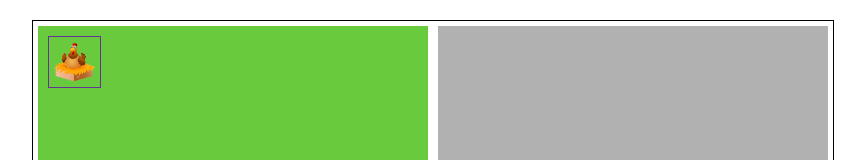
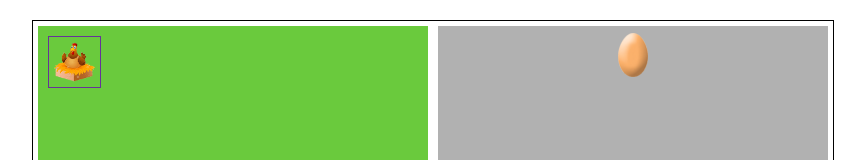
Before and after one commit to bartomsilva/labenuExerciciosJS, a plain HTML site: page testes/galinha/index.html in a window 1280 px wide. Both pictures are taken after a click on the element 281 px from the left and 276 px from the top of the page. Shown: the top 160 px of the page, without its empty margins (207-1072 px from the left). Drawn offline with Linux system fonts and the light colour scheme.

```diff
--- a/testes/galinha/index.html
+++ b/testes/galinha/index.html
@@ -11,11 +11,11 @@
 
     <div class="minhaGranja flexivel">
 
-        <div class="granja galinhas">
+        <div class="producao galinhas">
 
         </div>
 
-        <div class="granja caixaDeOvos">
+        <div class="producao caixaDeOvos">
 
 
         </div>
--- a/testes/galinha/scripts/galinha.js
+++ b/testes/galinha/scripts/galinha.js
@@ -5,17 +5,18 @@
  */
 
 
-const minhasGalinhas = []
-const caixaDeOvos = []
-const imagemGalinha = "./assets/galinha.png"
-let numeroDaGalinha=0
+const minhasGalinhas = []   // lista de galinhas
+const caixaDeOvos = []      // lista de ovos
+const imagemGalinha = "./assets/galinha.png"   // imagem da galinha
+const imagemOvo = "./assets/ovo.png"           // imagem do ovo
+let numeroDaGalinha=0  // numerar as galinhas
 
 
-//função que cria a galinha que pôe ovos
+//função construtora que cria a galinha que pôe ovos
 function Galinha(nomeGalinha) {
-    this.nomeGalinha = nomeGalinha
-    this.numOvo = 0
-    this.totalOvos=0
+    this.nomeGalinha = nomeGalinha   // nomeGalinha: nomeGalinha,
+    this.numOvo = 0                  // numOvo: 0,
+    this.totalOvos=0                 // totalOvos: 0
 
     // método botar ovo, ele invoca uma função que é Ovo
     this.ovoBotar=()=>{
@@ -23,44 +24,61 @@
         this.totalOvos++
         return new Ovo(this.numOvo,this.nomeGalinha)
     }
-    // função que cria o ovo e anuncia o feito
+    // função construtora que cria o ovo e anuncia o feito - cria o objeto ovo
     function Ovo(numOvo,minhaGalinha) {
-        this.clara = "65%",
-        this.gema= "35%",
-        this.nomeGalinha=minhaGalinha,
-        this.numOvo=numOvo
-        console.log(`${minhaGalinha} botei o Ovo número ${numOvo} `)
+        this.clara = "65%",             // clara: "65%"
+        this.gema= "35%",               // gema: "35%"
+        this.nomeGalinha=minhaGalinha,  // nomeGalinha: minhaGalinha
+        this.numOvo=numOvo              // numOvo: numOvo
+        this.nomeDoOvo="ovo"+"-"+numOvo+"-"+minhaGalinha  // nomeDoOvo: "ovo"+"-"+numOvo+"-"+minhaGalinha
     }
 }
 
-const botarOvo=(e)=>{
+// função que manda a gainha por o ovo e é responsável por criar o visual dos ovos
+const botarOvo=(obj)=>{
+
+    let novaimg = null
+    let novaDiv = document.createElement("div")
     // identifica a galinha
-    const galinha = e.getAttribute("id").substring(1)
+    const galinha = obj.getAttribute("id").substring(1)
     // manda a galinha botar o ovo e poe na caixa
-    caixaDeOvos.push( minhasGalinhas[galinha-1].ovoBotar())
+    const oVo = minhasGalinhas[galinha-1].ovoBotar()
+    const nomeDoOvo="ovo"+"-"+oVo.numOvo+"-"+oVo.nomeGalinha
+
+    caixaDeOvos.push(oVo) // guarda o ovo na caixa
+
+    novaDiv.setAttribute('onclick','criarGalinha(this)')
+    novaDiv.setAttribute('id',nomeDoOvo)
+    document.querySelector('.caixaDeOvos').appendChild(novaDiv)
+
+    novaimg = document.createElement("img");
+    novaimg.setAttribute('src',imagemOvo)
+    document.querySelector("#"+nomeDoOvo).appendChild(novaimg)
 }
 
-const criarGalinha=()=>{
-    //incrementa o contador de galinhas ( atualziar o Dom )
+const criarGalinha=(origem)=>{
+    //incrementa o contador de galinhas
     numeroDaGalinha++
 
-    let nomeDaGalinha="galinha"+numeroDaGalinha
+console.log("origem",origem)
+
+    const nomeDaGalinha="g"+numeroDaGalinha
+    let novaimg = null
     let novaDiv = document.createElement("div")
-    let novaimg = null
 
     // adiciona a nova galinha
-    let mgalinha = new Galinha(nomeDaGalinha)
-    minhasGalinhas.push(mgalinha)
+    let galinha = new Galinha(nomeDaGalinha)
+    minhasGalinhas.push(galinha)
 
-    novaDiv.setAttribute('class',nomeDaGalinha)
     novaDiv.setAttribute('onclick','botarOvo(this)')
-    novaDiv.setAttribute('id','g'+numeroDaGalinha)
+    novaDiv.setAttribute('id',nomeDaGalinha)
     document.querySelector('.galinhas').appendChild(novaDiv)
 
     novaimg = document.createElement("img");
     novaimg.setAttribute('src',imagemGalinha)
-    document.querySelector("#g"+numeroDaGalinha).appendChild(novaimg)
+    document.querySelector("#"+nomeDaGalinha).appendChild(novaimg)
 }
+
 
 //primeira galinha
 criarGalinha()
--- a/testes/galinha/styles/styles.css
+++ b/testes/galinha/styles/styles.css
@@ -16,6 +16,7 @@
 .flexivel{
     display: flex;
 }
+
 .minhaGranja{
     margin: 0 auto;
     margin-top: 20px;
@@ -23,17 +24,20 @@
     height: 510px;
     border: 1px solid black;
 }
+
 .resumo{
     margin: 0 auto;
     max-width: 800px;
     border: 1px solid black;
     text-align: center;
 }
-.granja{
+
+.producao{
     margin: 5px;
     padding: 5px;
     width: 48%;
 }
+
 .galinhas{
     display: flex;
     flex-wrap: wrap;
@@ -48,12 +52,20 @@
 }
 
 .caixaDeOvos{
+    display: flex;
+    flex-wrap: wrap;
+    justify-content: center;
     background: rgba(170, 170, 170, 0.911);
-    overflow: scroll;
-    /* justify-content: space-between; */
+    overflow:scroll;
+}
+.caixaDeOvos div {
+    display: flex;
+    justify-content: center;
+    align-items: center;
+    height: 48px;
+    width: 48px;
 }
 .caixaDeOvos img {
-    height: 38 px;
-    margin: 5 px;
-    padding: 5 px;
+    height: 90%
+
 }
```
Also changed, not shown: testes/galinha/assets/ovo.png (renamed from testes/galinha/assets/ovoGalinha.png).
